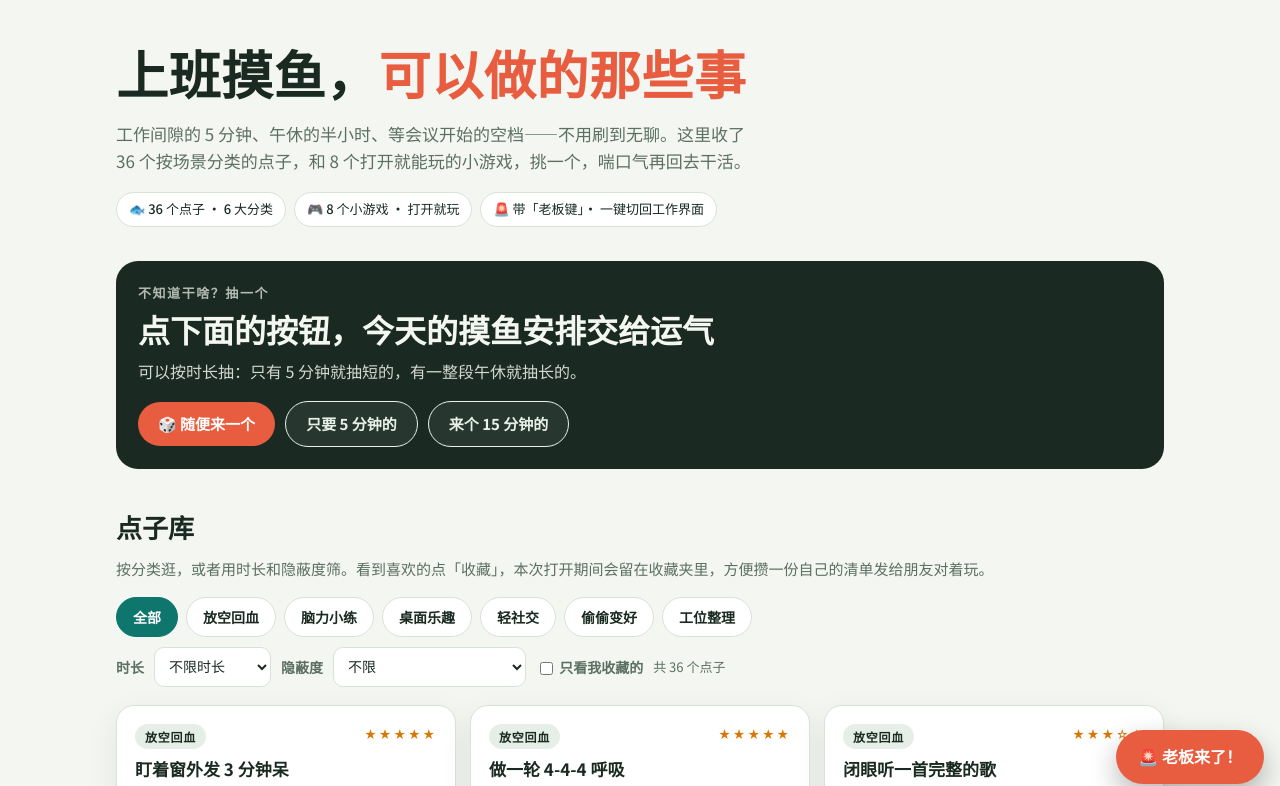
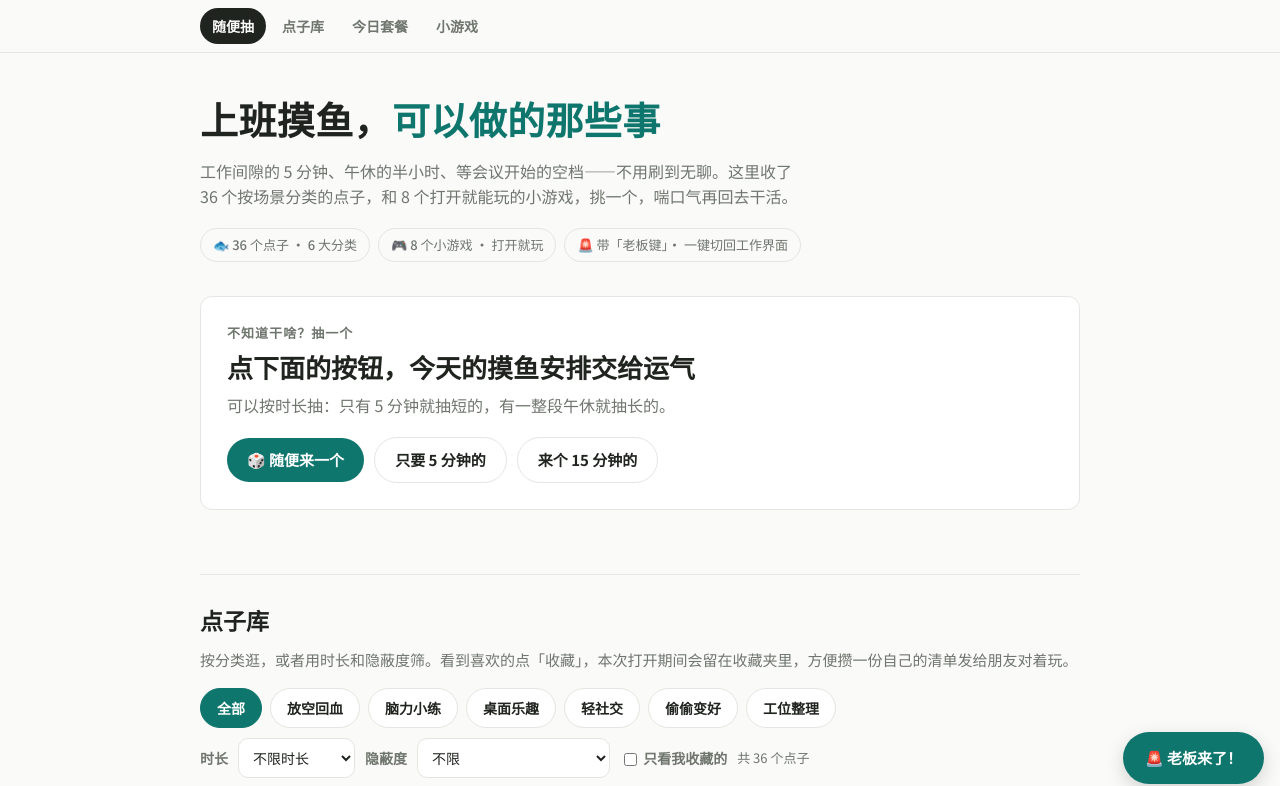
Before and after one commit to zhy2539/moyu, a plain HTML site: page index.html in a window 1280 px wide. Shown: the top 786 px of the page. Drawn offline with Linux system fonts and the light colour scheme.

Commit message:
同步新版页面：视觉简化 + 吸顶导航

```diff
--- a/index.html
+++ b/index.html
@@ -10,12 +10,12 @@
 <link href="https://fonts.googleapis.com/css2?family=Noto+Sans+SC:wght@400;500;700;900&family=Noto+Serif+SC:wght@700;900&display=swap" rel="stylesheet">
 <style>
 :root{
---bg:#f4f6f1; --surface:#ffffff; --surface2:#eef3ec; --ink:#1a2a22; --muted:#5c6f63;
---line:#d9e2d6; --accent:#0f766e; --accent-ink:#ffffff; --coral:#e85d3f; --amber:#d97706;
---chip:#e6efe7; --shadow:0 10px 30px rgba(20,50,35,.08); --radius:18px;
+--bg:#fafaf8; --surface:#ffffff; --surface2:#f2f3f0; --ink:#20241f; --muted:#6f766e;
+--line:#e4e6e1; --accent:#0f766e; --accent-ink:#ffffff; --coral:#0f766e; --amber:#8a9187;
+--chip:#eef0ec; --shadow:none; --radius:12px;
 }
 @media (prefers-color-scheme: dark){
-:root{ --bg:#101613; --surface:#18201b; --surface2:#1f2a22; --ink:#e8f0e9; --muted:#9db0a2; --line:#2c3a30; --accent:#2dd4bf; --accent-ink:#06201c; --coral:#ff8a6b; --amber:#fbbf24; --chip:#243329; --shadow:0 10px 30px rgba(0,0,0,.35);}
+:root{ --bg:#131514; --surface:#1b1e1c; --surface2:#242825; --ink:#ebedeb; --muted:#9aa198; --line:#2f332f; --accent:#45b8a6; --accent-ink:#0b2420; --coral:#45b8a6; --amber:#8f968e; --chip:#262a27; --shadow:none;}
 }
 *{box-sizing:border-box}
 html{scroll-behavior:smooth}
@@ -23,42 +23,49 @@ body{margin:0;background:var(--bg);color:var(--ink);font-family:"Noto Sans SC",s
 button,[role="button"],select,summary,input:not([type="checkbox"],[type="radio"]){min-height:2.25rem}
 button{font:inherit;cursor:pointer}
 a{color:var(--accent)}
-.wrap{max-width:1080px;margin:0 auto;padding:20px 16px 90px}
+.wrap{max-width:920px;margin:0 auto;padding:8px 20px 96px}
+#draw,#library,#combo,#games{scroll-margin-top:68px}
+.topnav{position:sticky;top:0;z-index:50;background:var(--bg);border-bottom:1px solid var(--line)}
+.topnav-inner{max-width:920px;margin:0 auto;padding:0 20px;display:flex;gap:4px;align-items:center;height:52px}
+.topnav a{color:var(--muted);text-decoration:none;font-size:14px;font-weight:600;padding:7px 12px;border-radius:999px;min-height:36px;display:inline-flex;align-items:center;white-space:nowrap}
+.topnav a:hover{color:var(--ink)}
+.topnav a.active{background:var(--ink);color:var(--bg)}
+#topBtn{position:fixed;right:16px;bottom:84px;z-index:60;width:44px;height:44px;border-radius:50%;border:1px solid var(--line);background:var(--surface);color:var(--ink);font-size:18px;font-weight:700;box-shadow:0 4px 14px rgba(0,0,0,.10);padding:0;line-height:1}
+#topBtn[hidden]{display:none}
+@media (max-width:560px){.topnav-inner{padding:0 10px;gap:2px}.topnav a{padding:7px 9px;font-size:13px}}
 /* Hero */
-.hero{padding:28px 0 8px}
-.hero h1{font-family:"Noto Serif SC",serif;font-size:clamp(30px,6vw,52px);line-height:1.15;margin:0 0 12px;font-weight:900;letter-spacing:.01em}
+.hero{padding:38px 0 4px}
+.hero h1{font-family:"Noto Serif SC",serif;font-size:clamp(28px,5vw,38px);line-height:1.25;margin:0 0 12px;font-weight:700;letter-spacing:.01em}
 .hero h1 em{font-style:normal;color:var(--coral)}
-.hero p{color:var(--muted);font-size:17px;max-width:640px;margin:0}
+.hero p{color:var(--muted);font-size:16px;max-width:600px;margin:0}
 .hero-meta{display:flex;flex-wrap:wrap;gap:8px;margin-top:18px}
-.hero-meta span{background:var(--surface);border:1px solid var(--line);border-radius:999px;padding:6px 12px;font-size:13px;font-weight:500}
+.hero-meta span{background:transparent;border:1px solid var(--line);border-radius:999px;padding:6px 12px;font-size:13px;font-weight:500;color:var(--muted)}
 /* Random draw */
-.draw{background:var(--ink);color:var(--bg);border-radius:22px;padding:22px;margin:26px 0 8px;position:relative;overflow:hidden}
-@media (prefers-color-scheme: dark){.draw{background:#e8f0e9;color:#14231a}}
-.draw-label{font-size:13px;font-weight:700;letter-spacing:.12em;opacity:.7;margin:0 0 8px}
-.draw-title{font-family:"Noto Serif SC",serif;font-size:clamp(22px,4vw,32px);font-weight:900;margin:0 0 6px;line-height:1.3}
-.draw-desc{margin:0 0 16px;opacity:.85;max-width:560px}
+.draw{background:var(--surface);color:var(--ink);border:1px solid var(--line);border-radius:var(--radius);padding:26px;margin:30px 0 8px}
+.draw-label{font-size:13px;font-weight:600;letter-spacing:.08em;color:var(--muted);margin:0 0 8px}
+.draw-title{font-family:"Noto Serif SC",serif;font-size:clamp(20px,3.5vw,26px);font-weight:700;margin:0 0 6px;line-height:1.35}
+.draw-desc{margin:0 0 18px;color:var(--muted);max-width:560px}
 .draw-actions{display:flex;flex-wrap:wrap;gap:10px;align-items:center}
 .btn{border:0;border-radius:999px;padding:10px 20px;font-weight:700;font-size:15px;display:inline-flex;align-items:center;gap:8px;justify-content:center}
-.btn-primary{background:var(--coral);color:#fff}
+.btn-primary{background:var(--accent);color:var(--accent-ink)}
 .btn-ghost{background:transparent;border:1.5px solid var(--line);color:var(--ink)}
 .btn-accent{background:var(--accent);color:var(--accent-ink)}
-.draw .btn-ghost{border-color:#e8f0e9;color:#e8f0e9;background:rgba(255,255,255,.06)}
-@media (prefers-color-scheme: dark){.draw .btn-ghost{border-color:#14231a;color:#14231a;background:rgba(0,0,0,.05)}}
-.draw-tags{font-size:13px;opacity:.75}
+.draw .btn-ghost{border-color:var(--line);color:var(--ink);background:transparent}
+.draw-tags{font-size:13px;color:var(--muted)}
 /* Sections */
-h2.sec{font-family:"Noto Serif SC",serif;font-size:26px;margin:40px 0 6px}
+h2.sec{font-family:"Noto Serif SC",serif;font-size:23px;font-weight:700;margin:64px 0 6px;padding-top:30px;border-top:1px solid var(--line)}
 .sec-sub{color:var(--muted);margin:0 0 16px;font-size:15px}
 /* Filters */
 .filters{display:flex;flex-wrap:wrap;gap:8px;margin-bottom:10px}
-.chip-btn{border:1.5px solid var(--line);background:var(--surface);color:var(--ink);border-radius:999px;padding:8px 16px;font-weight:600;font-size:14px;min-height:40px}
+.chip-btn{border:1px solid var(--line);background:var(--surface);color:var(--ink);border-radius:999px;padding:8px 16px;font-weight:600;font-size:14px;min-height:40px}
 .chip-btn.active{background:var(--accent);border-color:var(--accent);color:var(--accent-ink)}
 .filter-row{display:flex;flex-wrap:wrap;gap:10px;align-items:center;margin:6px 0 18px}
 .filter-row label{font-size:14px;color:var(--muted);font-weight:600}
 .filter-row select{border:1.5px solid var(--line);background:var(--surface);color:var(--ink);border-radius:10px;padding:8px 10px;font:inherit;font-size:14px;min-height:40px}
 .count-note{font-size:13px;color:var(--muted)}
 /* Idea grid */
-.grid{display:grid;grid-template-columns:repeat(auto-fill,minmax(300px,1fr));gap:14px}
-.card{background:var(--surface);border:1px solid var(--line);border-radius:var(--radius);padding:18px;box-shadow:var(--shadow);display:flex;flex-direction:column;gap:8px}
+.grid{display:grid;grid-template-columns:repeat(auto-fill,minmax(300px,1fr));gap:16px}
+.card{background:var(--surface);border:1px solid var(--line);border-radius:var(--radius);padding:20px;box-shadow:var(--shadow);display:flex;flex-direction:column;gap:10px}
 .card-top{display:flex;justify-content:space-between;align-items:flex-start;gap:10px}
 .cat{font-size:12px;font-weight:700;letter-spacing:.06em;background:var(--chip);border-radius:999px;padding:3px 10px;white-space:nowrap}
 .card h3{font-size:17px;margin:0;line-height:1.4}
@@ -71,13 +78,13 @@ h2.sec{font-family:"Noto Serif SC",serif;font-size:26px;margin:40px 0 6px}
 .empty{background:var(--surface);border:1px dashed var(--line);border-radius:var(--radius);padding:28px;text-align:center;color:var(--muted)}
 /* Combo */
 .combo{display:grid;grid-template-columns:repeat(auto-fit,minmax(230px,1fr));gap:14px}
-.combo-step{background:var(--surface);border:1px solid var(--line);border-radius:var(--radius);padding:18px}
+.combo-step{background:var(--surface);border:1px solid var(--line);border-radius:var(--radius);padding:20px}
 .combo-step .when{font-size:12px;font-weight:800;letter-spacing:.1em;color:var(--coral)}
 .combo-step h3{margin:6px 0 4px;font-size:16px}
 .combo-step p{margin:0;color:var(--muted);font-size:14px}
 /* Games */
 .game-tabs{display:flex;flex-wrap:wrap;gap:8px;margin-bottom:14px}
-.game-panel{background:var(--surface);border:1px solid var(--line);border-radius:22px;padding:20px;box-shadow:var(--shadow)}
+.game-panel{background:var(--surface);border:1px solid var(--line);border-radius:var(--radius);padding:24px;box-shadow:var(--shadow)}
 .game-panel h3{margin:0 0 4px;font-size:20px}
 .game-panel .how{color:var(--muted);font-size:14px;margin:0 0 16px}
 .stat-row{display:flex;flex-wrap:wrap;gap:16px;font-size:14px;margin:12px 0}
@@ -127,7 +134,7 @@ h2.sec{font-family:"Noto Serif SC",serif;font-size:26px;margin:40px 0 6px}
 .g2048-cell.v2{background:#e6efe7}.g2048-cell.v4{background:#cfe3d3}.g2048-cell.v8{background:#f2b879;color:#fff}.g2048-cell.v16{background:#f08a4b;color:#fff}.g2048-cell.v32{background:#e85d3f;color:#fff}.g2048-cell.v64{background:#d6452a;color:#fff}.g2048-cell.v128{background:#e9c46a;color:#3a2e00;font-size:19px}.g2048-cell.v256{background:#e9b949;color:#3a2e00;font-size:19px}.g2048-cell.v512{background:#2a9d8f;color:#fff;font-size:19px}.g2048-cell.v1024{background:#0f766e;color:#fff;font-size:16px}.g2048-cell.v2048{background:#111827;color:#fbbf24;font-size:16px}
 @media (prefers-color-scheme: dark){.g2048-cell.v2{background:#243329}.g2048-cell.v4{background:#2f4a38}}
 /* boss mode */
-#bossBtn{position:fixed;right:16px;bottom:16px;z-index:60;background:var(--coral);color:#fff;border:0;border-radius:999px;padding:14px 22px;font-weight:900;font-size:16px;box-shadow:0 12px 28px rgba(0,0,0,.28);min-height:52px}
+#bossBtn{position:fixed;right:16px;bottom:16px;z-index:60;background:var(--coral);color:#fff;border:0;border-radius:999px;padding:14px 22px;font-weight:700;font-size:15px;box-shadow:0 6px 18px rgba(0,0,0,.16);min-height:52px}
 #bossView{display:none;position:fixed;inset:0;z-index:100;background:#f3f4f6;color:#111827;overflow:auto;padding:24px 16px 60px;font-family:Arial,sans-serif}
 #bossView.open{display:block}
 #bossView.sheet{max-width:900px;margin:0 auto;background:#fff;border:1px solid #d1d5db;padding:24px}
@@ -140,12 +147,18 @@ h2.sec{font-family:"Noto Serif SC",serif;font-size:26px;margin:40px 0 6px}
 #bossExit{margin-top:18px;background:#111827;color:#fff;border:0;border-radius:8px;padding:10px 18px;font-weight:700;min-height:44px}
 .toast{position:fixed;left:50%;bottom:84px;transform:translateX(-50%) translateY(20px);background:var(--ink);color:var(--bg);padding:10px 18px;border-radius:999px;font-size:14px;font-weight:600;opacity:0;pointer-events:none;transition:.25s;z-index:80;max-width:90vw;text-align:center}
 .toast.show{opacity:1;transform:translateX(-50%) translateY(0)}
-footer{margin-top:48px;color:var(--muted);font-size:13px;text-align:center}
+footer{margin-top:64px;color:var(--muted);font-size:13px;text-align:center}
 @media (max-width:560px){.grid{grid-template-columns:1fr}.wrap{padding-bottom:100px}}
 @media (prefers-reduced-motion: reduce){ html{scroll-behavior:auto} *{transition:none!important}}
 </style>
 </head>
 <body>
+<nav class="topnav" aria-label="页面导航"><div class="topnav-inner">
+<a href="#draw" data-nav="draw">随便抽</a>
+<a href="#library" data-nav="library">点子库</a>
+<a href="#combo" data-nav="combo">今日套餐</a>
+<a href="#games" data-nav="games">小游戏</a>
+</div></nav>
 <div class="wrap">
 
 <header class="hero">
@@ -159,7 +172,7 @@ footer{margin-top:48px;color:var(--muted);font-size:13px;text-align:center}
 </header>
 
 <!-- Random draw -->
-<section class="draw" aria-label="随机抽一个点子">
+<section class="draw" id="draw" aria-label="随机抽一个点子">
 <p class="draw-label">不知道干啥？抽一个</p>
 <h2 class="draw-title" id="drawTitle">点下面的按钮，今天的摸鱼安排交给运气</h2>
 <p class="draw-desc" id="drawDesc">可以按时长抽：只有 5 分钟就抽短的，有一整段午休就抽长的。</p>
@@ -197,9 +210,9 @@ footer{margin-top:48px;color:var(--muted);font-size:13px;text-align:center}
 <div class="empty" id="ideaEmpty" hidden>这个组合下没有点子，换个筛选试试，或者点上面「随便来一个」。</div>
 
 <!-- Daily combo -->
-<h2 class="sec">今日摸鱼套餐</h2>
+<h2 class="sec" id="combo">今日摸鱼套餐</h2>
 <p class="sec-sub">一整天怎么安排？给你配好了一套节奏，点任意一步就跳到对应点子。</p>
-<div class="combo" id="combo"></div>
+<div class="combo" id="comboGrid"></div>
 
 <!-- Games -->
 <h2 class="sec" id="games">摸鱼小游戏</h2>
@@ -367,6 +380,7 @@ footer{margin-top:48px;color:var(--muted);font-size:13px;text-align:center}
 <footer>摸鱼有度，活儿别耽误。喘口气是为了更好地干活 🐟</footer>
 </div>
 
+<button id="topBtn" aria-label="回到顶部" hidden>↑</button>
 <button id="bossBtn" aria-label="老板键：切换到工作界面">🚨 老板来了！</button>
 
 <!-- Boss view -->
@@ -509,7 +523,7 @@ var comboData=[
 {when:"午后 · 困意来袭",pick:2},
 {when:"傍晚 · 收尾之前",pick:26}
 ];
-var comboWrap=$("combo");
+var comboWrap=$("comboGrid");
 comboData.forEach(function(c){
 var it=IDEAS.filter(function(x){return x.id===c.pick})[0];
 var d=document.createElement("div");d.className="combo-step";
@@ -939,6 +953,23 @@ if(k==="ArrowLeft"){brKeys.left=true;e.preventDefault()} else if(k==="ArrowRight
 });
 document.addEventListener("keyup",function(e){ if(e.key==="ArrowLeft")brKeys.left=false; if(e.key==="ArrowRight")brKeys.right=false; });
 
+/* ---- Sticky nav scrollspy + back to top ---- */
+var NAV_SECS=["draw","library","combo","games"];
+var navLinks={};
+document.querySelectorAll("[data-nav]").forEach(function(a){navLinks[a.getAttribute("data-nav")]=a});
+function navSpy(){
+var current=NAV_SECS[0];
+for(var i=0;i<NAV_SECS.length;i++){
+var el=document.getElementById(NAV_SECS[i]);
+if(el&&el.getBoundingClientRect().top<=90)current=NAV_SECS[i];
+}
+NAV_SECS.forEach(function(id){if(navLinks[id])navLinks[id].classList.toggle("active",id===current)});
+$("topBtn").hidden=window.scrollY<600;
+}
+window.addEventListener("scroll",navSpy,{passive:true});
+navSpy();
+$("topBtn").addEventListener("click",function(){window.scrollTo({top:0,behavior:"smooth"})});
+
 /* ---- Boss key ---- */
 var boss=$("bossView");
 function openBoss(){ if(typeof snakePauseRun==="function")snakePauseRun(); if(typeof tetPauseRun==="function")tetPauseRun(); if(typeof brPauseRun==="function")brPauseRun(); boss.classList.add("open")}
```
